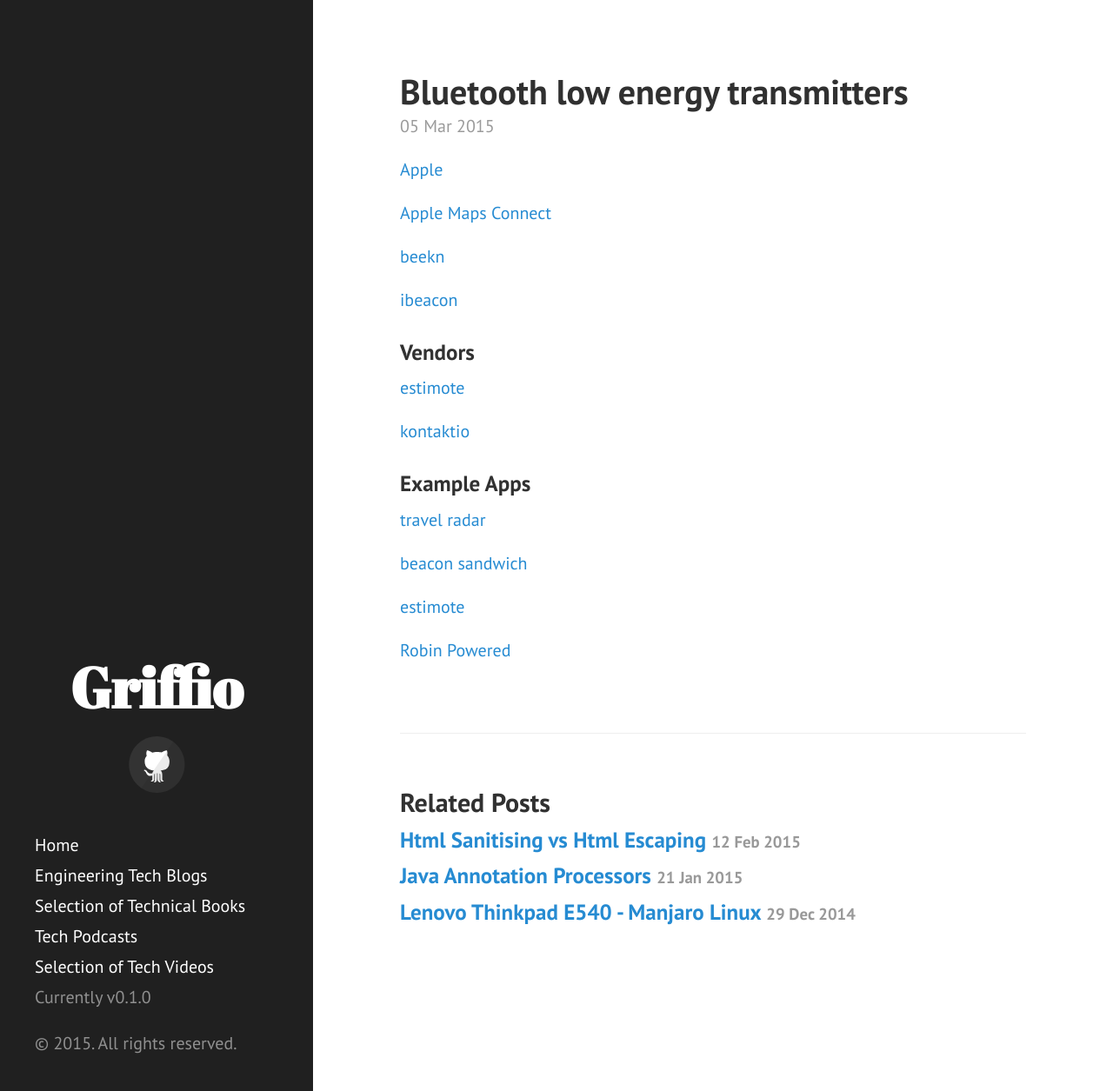
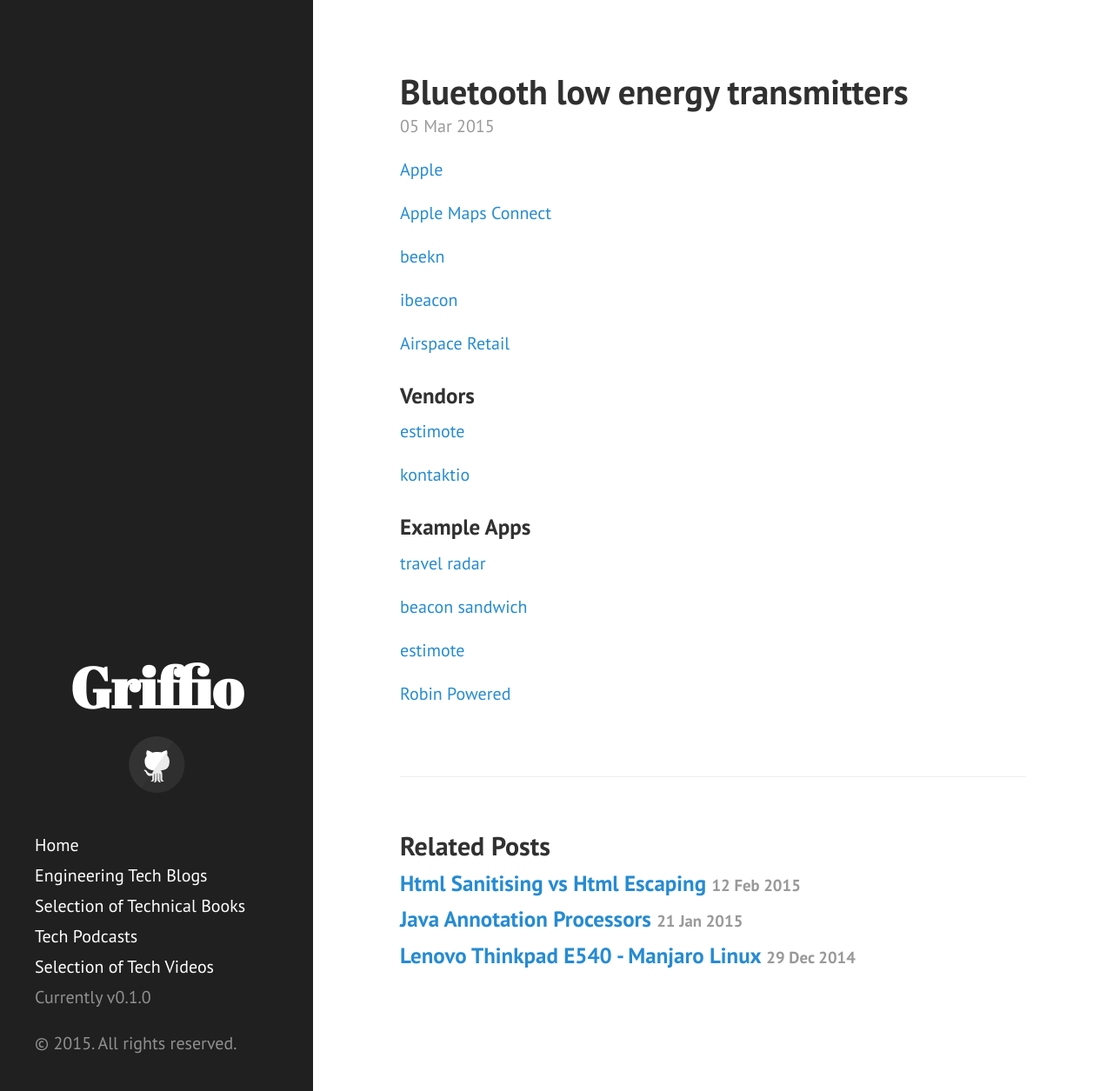
Before and after one commit to griffio/griffio.github.io, a Jekyll site: the page built from _posts/2015-03-05-Bluetooth-low-energy-transmitters.md, in a window 1280 px wide and 1255 px high. Shown: the whole window at 87% size. Built offline with Jekyll 4.4.1, drawn with Linux system fonts in a browser that asks for light colours; nearby versions of some CDN libraries.

Commit message:
Update 2015-03-05-Bluetooth-low-energy-transmitters.md

```diff
--- a/_posts/2015-03-05-Bluetooth-low-energy-transmitters.md
+++ b/_posts/2015-03-05-Bluetooth-low-energy-transmitters.md
@@ -15,6 +15,8 @@
 
 [ibeacon](http://www.ibeacon.com)
 
+[Airspace Retail](http://airspace.cc)
+
 ### Vendors
 
 [estimote](http://estimote.com)
```
